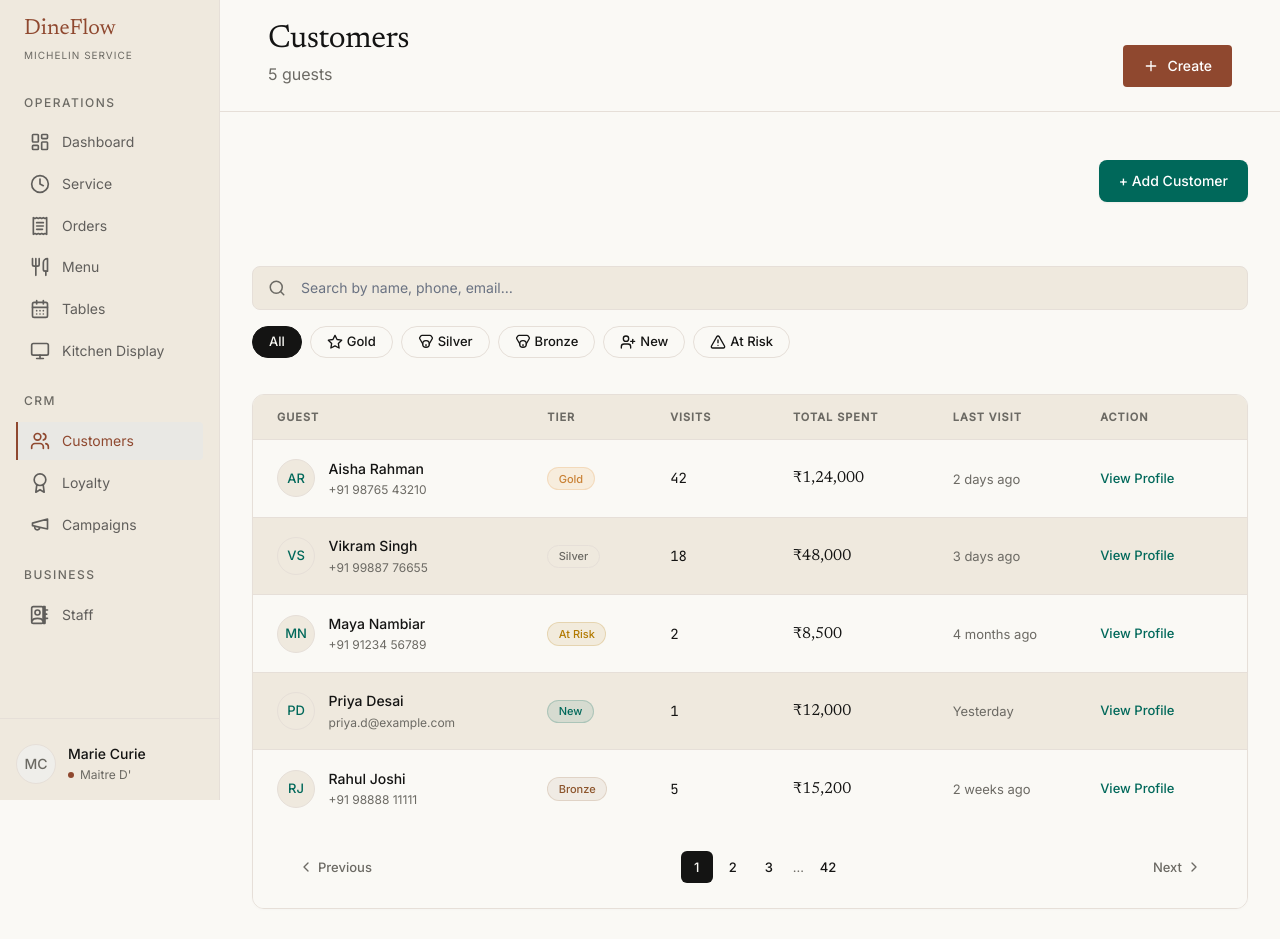
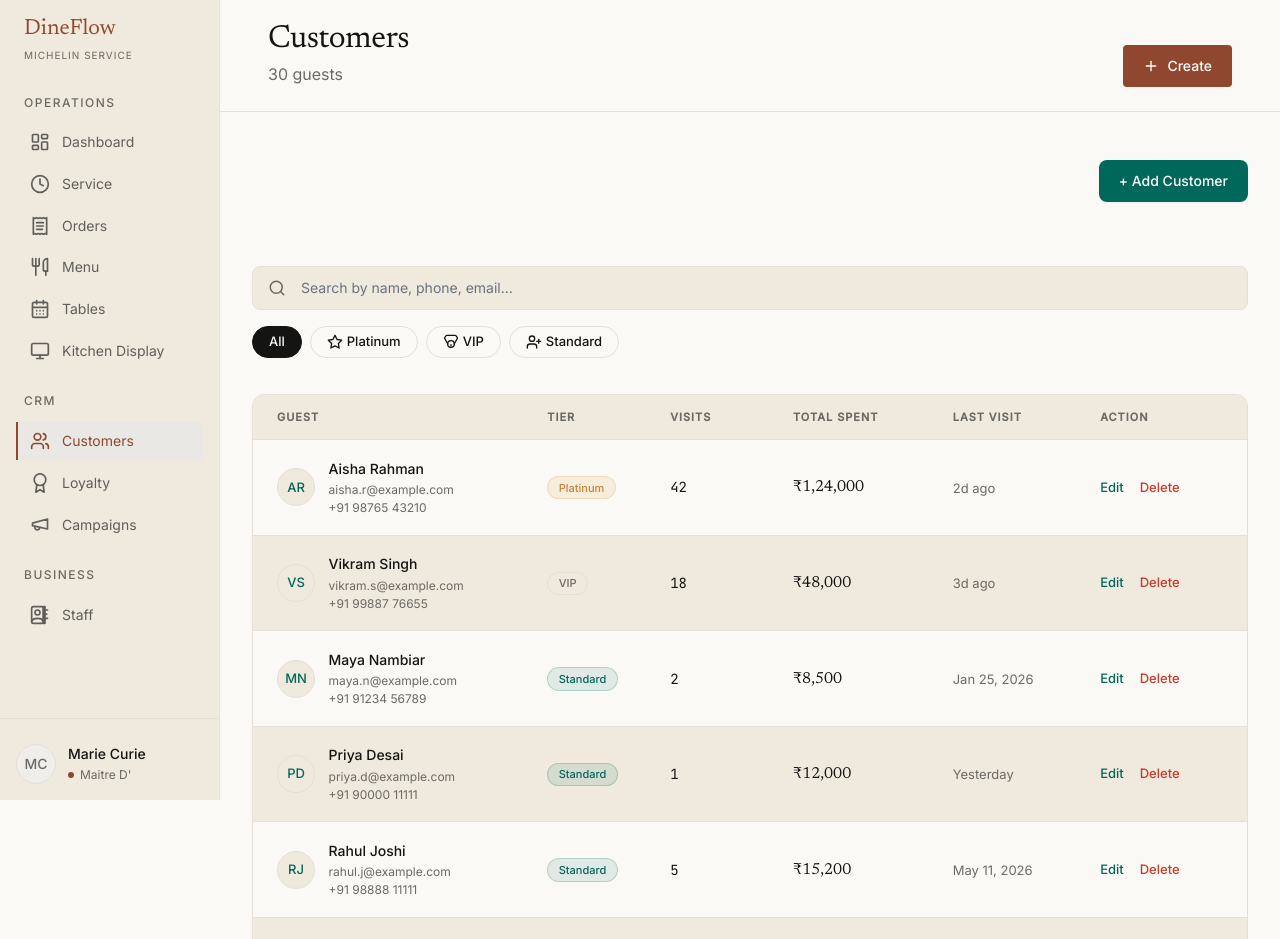
Before and after one commit to 19Kushagra0/crm, a Next.js app: page /customers in a window 1280 px wide. Shown: the top 939 px of the page. Built offline with nearby package versions, Linux system fonts and the light colour scheme.

Commit message:
customer page improved

```diff
--- a/src/app/(crm)/customers/page.jsx
+++ b/src/app/(crm)/customers/page.jsx
@@ -1,83 +1,66 @@
 "use client";
 
-import React, { useState } from 'react';
+import React, { useState, useEffect } from 'react';
 import styles from '@/style/customers.module.css';
-import { Star, Medal, UserPlus, AlertTriangle, Search, ChevronLeft, ChevronRight } from '@/lib/icons';
-
-const initialCustomers = [
-  {
-    id: 1,
-    name: "Aisha Rahman",
-    contact: "+91 98765 43210",
-    avatar: "AR",
-    tier: "Gold",
-    visits: 42,
-    spent: "₹1,24,000",
-    lastVisit: "2 days ago",
-  },
-  {
-    id: 2,
-    name: "Vikram Singh",
-    contact: "+91 99887 76655",
-    avatar: "VS",
-    tier: "Silver",
-    visits: 18,
-    spent: "₹48,000",
-    lastVisit: "3 days ago",
-  },
-  {
-    id: 3,
-    name: "Maya Nambiar",
-    contact: "+91 91234 56789",
-    avatar: "MN",
-    tier: "At Risk",
-    visits: 2,
-    spent: "₹8,500",
-    lastVisit: "4 months ago",
-  },
-  {
-    id: 4,
-    name: "Priya Desai",
-    contact: "priya.d@example.com",
-    avatar: "PD",
-    tier: "New",
-    visits: 1,
-    spent: "₹12,000",
-    lastVisit: "Yesterday",
-  },
-  {
-    id: 5,
-    name: "Rahul Joshi",
-    contact: "+91 98888 11111",
-    avatar: "RJ",
-    tier: "Bronze",
-    visits: 5,
-    spent: "₹15,200",
-    lastVisit: "2 weeks ago",
-  }
-];
+import { Star, Medal, UserPlus, Search, ChevronLeft, ChevronRight } from '@/lib/icons';
+import CustomerService from '@/services/CustomerService';
 
 const segments = [
   { name: 'All', icon: null },
-  { name: 'Gold', icon: Star },
-  { name: 'Silver', icon: Medal },
-  { name: 'Bronze', icon: Medal },
-  { name: 'New', icon: UserPlus },
-  { name: 'At Risk', icon: AlertTriangle }
+  { name: 'Platinum', icon: Star },
+  { name: 'VIP', icon: Medal },
+  { name: 'Standard', icon: UserPlus }
 ];
 
 export default function Page() {
-  const [customers, setCustomers] = useState(initialCustomers);
+  const customers = CustomerService.useCustomers();
   const [selectedSegment, setSelectedSegment] = useState('All');
   const [searchQuery, setSearchQuery] = useState('');
+  const [currentPage, setCurrentPage] = useState(1);
+  const ITEMS_PER_PAGE = 10;
+
+  useEffect(() => {
+    setCurrentPage(1);
+  }, [searchQuery, selectedSegment]);
 
   const getBadgeClass = (tier) => {
-    if (tier === 'Gold') return styles.badgeGold;
-    if (tier === 'Silver') return styles.badgeSilver;
-    if (tier === 'Bronze') return styles.badgeBronze;
-    if (tier === 'New') return styles.badgeNew;
-    if (tier === 'At Risk') return styles.badgeAtRisk;
+    if (tier === 'Platinum') return styles.badgeGold;
+    if (tier === 'VIP') return styles.badgeSilver;
+    if (tier === 'Standard') return styles.badgeNew;
     return '';
+  };
+
+  const getInitials = (name) => {
+    if (!name) return 'G';
+    const parts = name.trim().split(/\s+/);
+    return parts.map(p => p[0]).join('').substring(0, 2).toUpperCase() || 'G';
+  };
+
+  const formatCurrency = (amount) => {
+    return new Intl.NumberFormat('en-IN', {
+      style: 'currency',
+      currency: 'INR',
+      maximumFractionDigits: 0
+    }).format(amount);
+  };
+
+  const formatLastVisit = (date) => {
+    if (!date) return 'Never';
+    const d = new Date(date);
+    if (isNaN(d.getTime())) return 'Never';
+
+    const diffMs = Date.now() - d.getTime();
+    const diffMins = Math.floor(diffMs / (60 * 1000));
+    const diffHours = Math.floor(diffMs / (60 * 60 * 1000));
+    const diffDays = Math.floor(diffMs / (24 * 60 * 60 * 1000));
+
+    if (diffMins < 1) return 'Just now';
+    if (diffMins < 60) return `${diffMins}m ago`;
+    if (diffHours < 24) return `${diffHours}h ago`;
+    if (diffDays === 1) return 'Yesterday';
+    if (diffDays < 7) return `${diffDays}d ago`;
+
+    return d.toLocaleDateString(undefined, { month: 'short', day: 'numeric', year: 'numeric' });
   };
 
   const filteredCustomers = customers.filter(c => {
@@ -86,39 +69,104 @@ export default function Page() {
     }
     if (searchQuery.trim()) {
       const q = searchQuery.toLowerCase();
-      return c.name.toLowerCase().includes(q) || c.contact.toLowerCase().includes(q);
+      return (
+        c.name.toLowerCase().includes(q) ||
+        (c.email && c.email.toLowerCase().includes(q)) ||
+        (c.phone && c.phone.toLowerCase().includes(q))
+      );
     }
     return true;
   });
 
-  const [showAddModal, setShowAddModal] = useState(false);
-  const [newGuestName, setNewGuestName] = useState('');
-  const [newGuestContact, setNewGuestContact] = useState('');
-  const [newGuestTier, setNewGuestTier] = useState('New');
+  const totalPages = Math.ceil(filteredCustomers.length / ITEMS_PER_PAGE);
+  const paginatedCustomers = filteredCustomers.slice(
+    (currentPage - 1) * ITEMS_PER_PAGE,
+    currentPage * ITEMS_PER_PAGE
+  );
 
-  const handleAddCustomer = (e) => {
-    e.preventDefault();
-    if (!newGuestName.trim() || !newGuestContact.trim()) return;
-
-    // Get initials for avatar
-    const words = newGuestName.trim().split(' ');
-    const avatar = words.map(w => w[0]).join('').substring(0, 2).toUpperCase() || 'G';
-
-    const newCust = {
-      id: Date.now(),
-      name: newGuestName,
-      contact: newGuestContact,
-      avatar,
-      tier: newGuestTier,
-      visits: newGuestTier === 'New' ? 1 : 0,
-      spent: '₹0',
-      lastVisit: 'Just now'
+  const getPageNumbers = () => {
+    const pages = [];
+    if (totalPages <= 7) {
+      for (let i = 1; i <= totalPages; i++) {
+        pages.push(i);
+      }
+    } else {
+      if (currentPage <= 4) {
+        pages.push(1, 2, 3, 4, 5, '...', totalPages);
+      } else if (currentPage >= totalPages - 3) {
+        pages.push(1, '...', totalPages - 4, totalPages - 3, totalPages - 2, totalPages - 1, totalPages);
+      } else {
+        pages.push(1, '...', currentPage - 1, currentPage, currentPage + 1, '...', totalPages);
+      }
+    }
+    return pages;
   };
 
-    setCustomers([newCust, ...customers]);
+  const [showAddModal, setShowAddModal] = useState(false);
+  const [isEditing, setIsEditing] = useState(false);
+  const [editingCustomerId, setEditingCustomerId] = useState(null);
+  const [newGuestName, setNewGuestName] = useState('');
+  const [newGuestEmail, setNewGuestEmail] = useState('');
+  const [newGuestPhone, setNewGuestPhone] = useState('');
+  const [newGuestTier, setNewGuestTier] = useState('Standard');
+
+  const handleOpenAddClick = () => {
     setNewGuestName('');
-    setNewGuestContact('');
-    setNewGuestTier('New');
+    setNewGuestEmail('');
+    setNewGuestPhone('');
+    setNewGuestTier('Standard');
+    setEditingCustomerId(null);
+    setIsEditing(false);
+    setShowAddModal(true);
+  };
+
+  const handleEditClick = (customer) => {
+    setNewGuestName(customer.name);
+    setNewGuestEmail(customer.email || '');
+    setNewGuestPhone(customer.phone || '');
+    setNewGuestTier(customer.tier);
+    setEditingCustomerId(customer.id);
+    setIsEditing(true);
+    setShowAddModal(true);
+  };
+
+  const handleDeleteClick = (id) => {
+    if (window.confirm("Are you sure you want to delete this customer?")) {
+      CustomerService.deleteCustomer(id);
+    }
+  };
+
+  const handleFormSubmit = (e) => {
+    e.preventDefault();
+    if (!newGuestName.trim() || !newGuestEmail.trim() || !newGuestPhone.trim()) return;
+
+    if (isEditing && editingCustomerId) {
+      CustomerService.updateCustomer(editingCustomerId, {
+        name: newGuestName.trim(),
+        email: newGuestEmail.trim(),
+        phone: newGuestPhone.trim(),
+        tier: newGuestTier
+      });
+    } else {
+      const newCust = {
+        id: `CUST-${Date.now()}`,
+        name: newGuestName.trim(),
+        email: newGuestEmail.trim(),
+        phone: newGuestPhone.trim(),
+        tier: newGuestTier,
+        visits: 1,
+        lastVisit: new Date(),
+        totalSpend: 0
+      };
+      CustomerService.addCustomer(newCust);
+    }
+
+    setNewGuestName('');
+    setNewGuestEmail('');
+    setNewGuestPhone('');
+    setNewGuestTier('Standard');
+    setEditingCustomerId(null);
+    setIsEditing(false);
     setShowAddModal(false);
   };
 
@@ -127,7 +175,7 @@ export default function Page() {
       <div className={styles.contentWrapper}>
         {/* Page Header */}
         <section className={styles.pageHeader} style={{ justifyContent: 'flex-end', paddingTop: 0 }}>
-          <button className={styles.addBtn} onClick={() => setShowAddModal(true)}>+ Add Customer</button>
+          <button className={styles.addBtn} onClick={handleOpenAddClick}>+ Add Customer</button>
         </section>
 
         {/* Search & Filters */}
@@ -175,7 +223,7 @@ export default function Page() {
 
             {/* Table Body */}
             <div className={styles.tableBody}>
-              {filteredCustomers.map((c, index) => (
+              {paginatedCustomers.map((c, index) => (
                 <div key={c.id} className={index % 2 === 0 ? styles.tableRow : styles.tableRowAlt}>
                   <div className={styles.guestCell}>
                     {c.avatarUrl ? (
@@ -185,11 +233,14 @@ export default function Page() {
                         src={c.avatarUrl}
                       />
                     ) : (
-                      <div className={styles.avatar}>{c.avatar}</div>
+                      <div className={styles.avatar}>{getInitials(c.name)}</div>
                     )}
                     <div className={styles.guestInfo}>
                       <div className={styles.guestName}>{c.name}</div>
-                      <div className={styles.guestContact}>{c.contact}</div>
+                      <div className={styles.guestContact}>
+                        <div>{c.email}</div>
+                        <div>{c.phone}</div>
+                      </div>
                     </div>
                   </div>
                   <div className={styles.tierCell}>
@@ -199,13 +250,14 @@ export default function Page() {
                     <span className={styles.visitsValue}>{c.visits}</span>
                   </div>
                   <div className={styles.spentCell}>
-                    <span className={styles.spentValue}>{c.spent}</span>
+                    <span className={styles.spentValue}>{formatCurrency(c.totalSpend)}</span>
                   </div>
                   <div className={styles.lastVisitCell}>
-                    <span className={styles.lastVisitValue}>{c.lastVisit}</span>
+                    <span className={styles.lastVisitValue}>{formatLastVisit(c.lastVisit)}</span>
                   </div>
-                  <div className={styles.actionCell}>
-                    <button className={styles.actionBtn}>View Profile</button>
+                  <div className={styles.actionCell} style={{ display: 'flex', gap: '16px' }}>
+                    <button className={styles.actionBtn} onClick={() => handleEditClick(c)}>Edit</button>
+                    <button className={styles.deleteBtn} onClick={() => handleDeleteClick(c.id)}>Delete</button>
                   </div>
                 </div>
               ))}
@@ -218,25 +270,44 @@ export default function Page() {
             </div>
 
             {/* Pagination */}
+            {totalPages > 1 && (
               <div className={styles.pagination}>
-              <button className={styles.paginationBtn}>
+                <button
+                  className={styles.paginationBtn}
+                  onClick={() => setCurrentPage(prev => Math.max(prev - 1, 1))}
+                  disabled={currentPage === 1}
+                >
                   <ChevronLeft size={16} />
                   Previous
                 </button>
                 <div className={styles.pageNumbers}>
-                <button className={`${styles.pageBtn} ${styles.pageBtnActive}`}>1</button>
-                <button className={styles.pageBtn}>2</button>
-                <button className={styles.pageBtn}>3</button>
-                <span className={styles.ellipsis}>…</span>
-                <button className={styles.pageBtn}>42</button>
+                  {getPageNumbers().map((page, idx) => {
+                    if (page === '...') {
+                      return <span key={`ellipsis-${idx}`} className={styles.ellipsis}>…</span>;
+                    }
+                    return (
+                      <button
+                        key={`page-${page}`}
+                        className={`${styles.pageBtn} ${currentPage === page ? styles.pageBtnActive : ''}`}
+                        onClick={() => setCurrentPage(page)}
+                      >
+                        {page}
+                      </button>
+                    );
+                  })}
                 </div>
-              <button className={styles.paginationBtn}>
+                <button
+                  className={styles.paginationBtn}
+                  onClick={() => setCurrentPage(prev => Math.min(prev + 1, totalPages))}
+                  disabled={currentPage === totalPages}
+                >
                   Next
                   <span style={{ display: 'inline-flex', alignItems: 'center' }}>
                     <ChevronRight size={16} />
                   </span>
                 </button>
               </div>
+            )}
           </div>
         </section>
       </div>
@@ -244,8 +315,8 @@ export default function Page() {
       {showAddModal && (
         <div className={styles.modalOverlay} onClick={() => setShowAddModal(false)}>
           <div className={styles.modalContent} onClick={(e) => e.stopPropagation()}>
-            <h2 className={styles.modalTitle}>Add Customer</h2>
-            <form onSubmit={handleAddCustomer}>
+            <h2 className={styles.modalTitle}>{isEditing ? "Edit Customer" : "Add Customer"}</h2>
+            <form onSubmit={handleFormSubmit}>
               <div className={styles.formGroup}>
                 <label className={styles.formLabel}>Guest Name</label>
                 <input
@@ -259,14 +330,26 @@ export default function Page() {
               </div>
 
               <div className={styles.formGroup}>
-                <label className={styles.formLabel}>Contact (Phone or Email)</label>
+                <label className={styles.formLabel}>Email Address</label>
                 <input
-                  type="text"
+                  type="email"
                   required
-                  placeholder="e.g. +91 98765 43210 or name@example.com"
+                  placeholder="e.g. name@example.com"
                   className={styles.formInput}
-                  value={newGuestContact}
-                  onChange={(e) => setNewGuestContact(e.target.value)}
+                  value={newGuestEmail}
+                  onChange={(e) => setNewGuestEmail(e.target.value)}
+                />
+              </div>
+
+              <div className={styles.formGroup}>
+                <label className={styles.formLabel}>Phone Number</label>
+                <input
+                  type="tel"
+                  required
+                  placeholder="e.g. +91 98765 43210"
+                  className={styles.formInput}
+                  value={newGuestPhone}
+                  onChange={(e) => setNewGuestPhone(e.target.value)}
                 />
               </div>
 
@@ -277,11 +360,9 @@ export default function Page() {
                   value={newGuestTier}
                   onChange={(e) => setNewGuestTier(e.target.value)}
                 >
-                  <option value="New">New</option>
-                  <option value="Gold">Gold</option>
-                  <option value="Silver">Silver</option>
-                  <option value="Bronze">Bronze</option>
-                  <option value="At Risk">At Risk</option>
+                  <option value="Standard">Standard</option>
+                  <option value="VIP">VIP</option>
+                  <option value="Platinum">Platinum</option>
                 </select>
               </div>
 
@@ -294,7 +375,7 @@ export default function Page() {
                   Cancel
                 </button>
                 <button type="submit" className={styles.modalSaveBtn}>
-                  Add Customer
+                  {isEditing ? "Save Changes" : "Add Customer"}
                 </button>
               </div>
             </form>
--- a/src/lib/stores/customersStore.js
+++ b/src/lib/stores/customersStore.js
@@ -1,4 +1,12 @@
 import { create } from 'zustand';
+
+const extraNames = [
+  "Kabir Mehta", "Ananya Iyer", "Arjun Kapoor", "Diya Sharma", "Rohan Sen",
+  "Kavya Nair", "Aditya Goel", "Ishaan Malhotra", "Meera Reddy", "Siddharth Rao",
+  "Zoya Khan", "Rohan Verma", "Shreya Ghoshal", "Karan Johar", "Alia Bhatt",
+  "Ranbir Kapoor", "Deepika Padukone", "Ranveer Singh", "Katrina Kaif", "Vicky Kaushal",
+  "Kiara Advani", "Sidharth Malhotra", "Varun Dhawan", "Shraddha Kapoor", "Rajkummar Rao"
+];
 
 const initialCustomers = [
   {
@@ -50,7 +58,23 @@ const initialCustomers = [
     visits: 5,
     lastVisit: new Date(Date.now() - 14 * 24 * 60 * 60 * 1000),
     totalSpend: 15200
-  }
+  },
+  ...extraNames.map((name, i) => {
+    const idNum = 6 + i;
+    const tier = idNum % 5 === 0 ? "Platinum" : idNum % 3 === 0 ? "VIP" : "Standard";
+    const visits = Math.floor(1 + (idNum * 1.5) % 30);
+    const totalSpend = visits * (tier === "Platinum" ? 3000 : tier === "VIP" ? 2000 : 1000);
+    return {
+      id: `CUST-${idNum.toString().padStart(3, '0')}`,
+      name,
+      email: `${name.toLowerCase().replace(" ", ".")}@example.com`,
+      phone: `+91 98765 ${Math.floor(10000 + idNum * 321).toString().slice(0, 5)}`,
+      tier,
+      visits,
+      lastVisit: new Date(Date.now() - (idNum % 20 + 1) * 24 * 60 * 60 * 1000),
+      totalSpend
+    };
+  })
 ];
 
 export const useCustomersStore = create((set) => ({
@@ -66,5 +90,10 @@ export const useCustomersStore = create((set) => ({
       customers: state.customers.map((c) =>
         c.id === id ? { ...c, ...updates } : c
       )
+    })),
+
+  deleteCustomer: (id) =>
+    set((state) => ({
+      customers: state.customers.filter((c) => c.id !== id)
     }))
 }));
--- a/src/services/CustomerService.js
+++ b/src/services/CustomerService.js
@@ -10,6 +10,10 @@ const CustomerService = {
 
   updateCustomer: (id, updates) => {
     useCustomersStore.getState().updateCustomer(id, updates);
+  },
+
+  deleteCustomer: (id) => {
+    useCustomersStore.getState().deleteCustomer(id);
   }
 };
 
--- a/src/style/customers.module.css
+++ b/src/style/customers.module.css
@@ -395,6 +395,24 @@
   text-decoration: underline;
 }
 
+.deleteBtn {
+  font-family: Inter, sans-serif;
+  font-size: 13px;
+  font-weight: 500;
+  color: #c93b2b; /* Premium warm red */
+  background: transparent;
+  border: none;
+  cursor: pointer;
+  padding: 0.25rem 0;
+  width: fit-content;
+  transition: all 0.2s ease;
+}
+
+.deleteBtn:hover {
+  color: #96251a;
+  text-decoration: underline;
+}
+
 /* PAGINATION */
 .pagination {
   display: flex;
@@ -411,7 +429,6 @@
     padding: 1.5rem 1rem;
   }
 }
-
 .paginationBtn {
   font-family: Inter, sans-serif;
   font-size: 13px;
@@ -432,6 +449,12 @@
   color: var(--color-ink, #141413);
   border-color: var(--color-border-hairline, #e6dfd8);
   background-color: var(--color-surface-card, #efe9de);
+}
+
+.paginationBtn:disabled {
+  opacity: 0.4;
+  cursor: not-allowed;
+  pointer-events: none;
 }
 
 .pageNumbers {
```
Also changed, not shown: src/lib/stores/ordersStore.js, src/lib/stores/tablesStore.js, 1 other file (tests, documents, lock files or other folders). Lines whose indentation alone changed are shown as unchanged.
